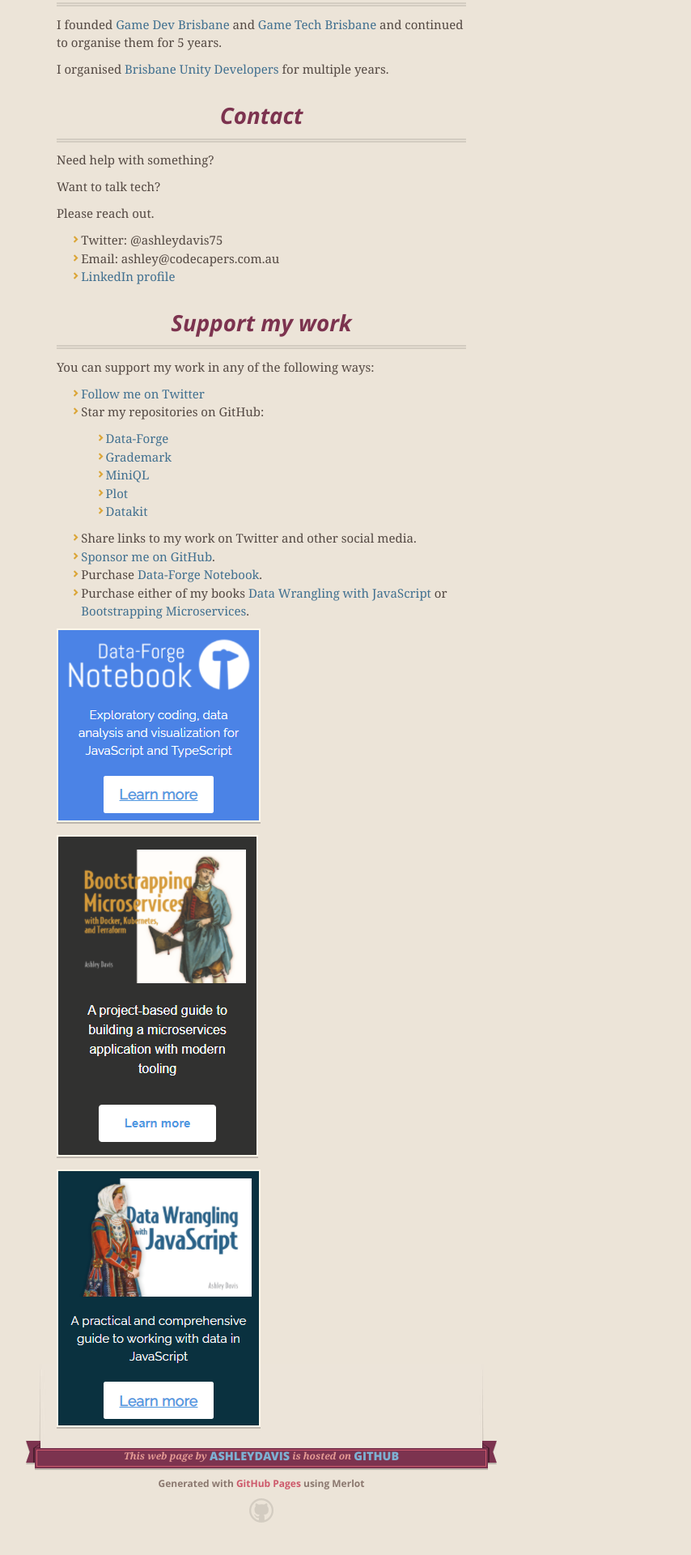
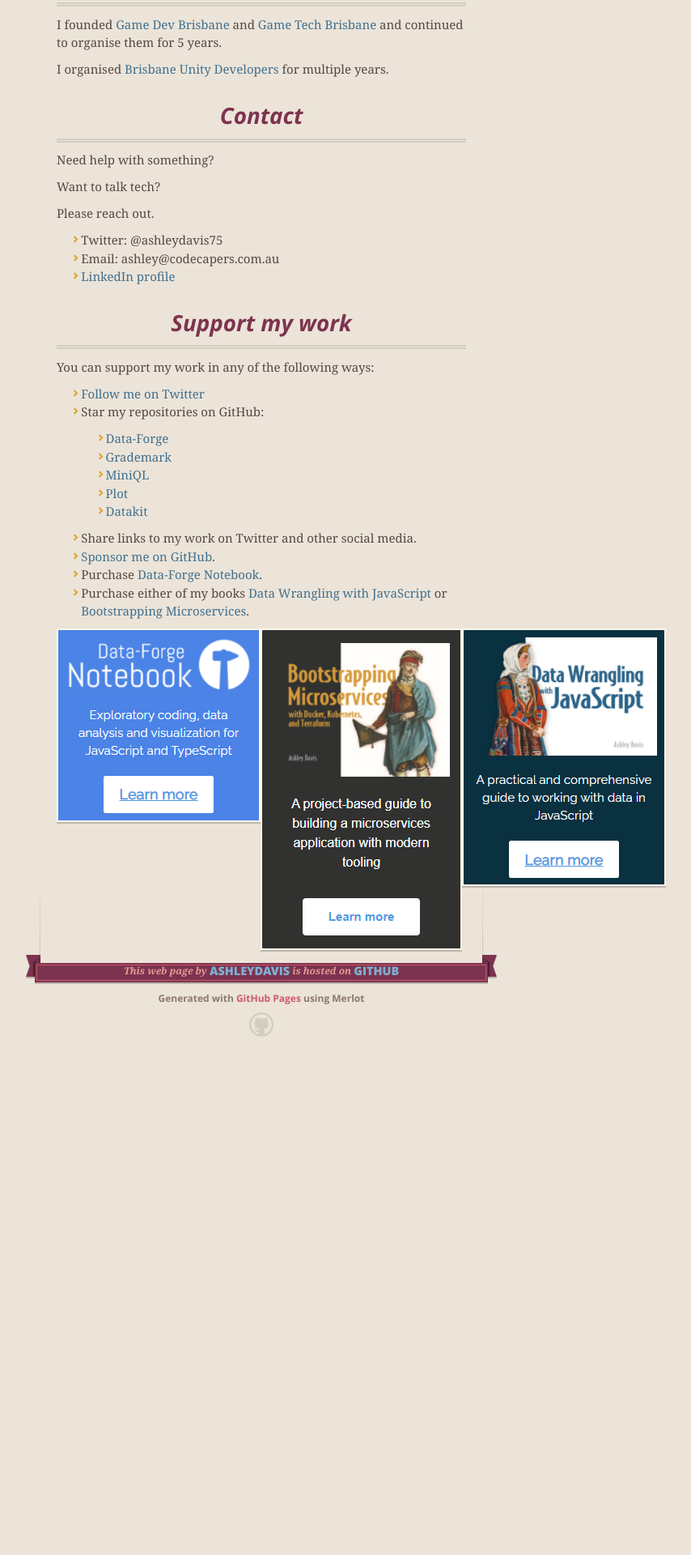
Before and after one commit to ashleydavis/personal-web-page, a Jekyll site: the page built from index.md, in a window 1280 px wide. Shown: the part 2990-4910 px from the top of the page at 81% size, without its empty margins (317-1171 px from the left). Built offline with Jekyll 4.4.1, drawn with Linux system fonts in a browser that asks for light colours; after the commit the page ends 4310 px from its top, so only the background shows below that.

Commit message:
Fixed link and image layout.

```diff
--- a/index.md
+++ b/index.md
@@ -10,7 +10,7 @@ I'm available for consulting, teaching and workshops, see end of this page for c
 
 [Follow me on Twitter](https://twitter.com/ashleydavis75)
 
-<a href="#support-the-developer">See how you can **support my work.**</a>
+<a href="#support-my-work">See how you can **support my work.**</a>
 
 <p align="center">
   <img src="assets/images/profile.jpg" />
@@ -115,8 +115,10 @@ You can support my work in any of the following ways:
 - Purchase [Data-Forge Notebook](https://www.data-forge-notebook.com/).
 - Purchase either of my books [Data Wrangling with JavaScript](http://bit.ly/2t2cJu2) or [Bootstrapping Microservices](http://bit.ly/2o0aDsP).
 
-<a target="_blank" href="https://www.data-forge-notebook.com/"><img src="images/support1.png"></a>
+<div class="flex flex-row">
+    <a target="_blank" href="https://www.data-forge-notebook.com/"><img src="images/support1.png"></a>
 
-<a target="_blank" href="http://bit.ly/2o0aDsP"><img src="images/support3.png"></a>
+    <a target="_blank" href="http://bit.ly/2o0aDsP"><img src="images/support3.png"></a>
 
-<a target="_blank" href="http://bit.ly/2t2cJu2"><img src="images/support2.png"></a>
+    <a target="_blank" href="http://bit.ly/2t2cJu2"><img src="images/support2.png"></a>
+</div>
```
